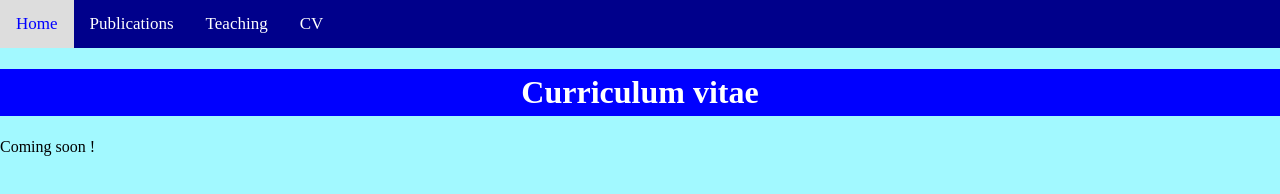
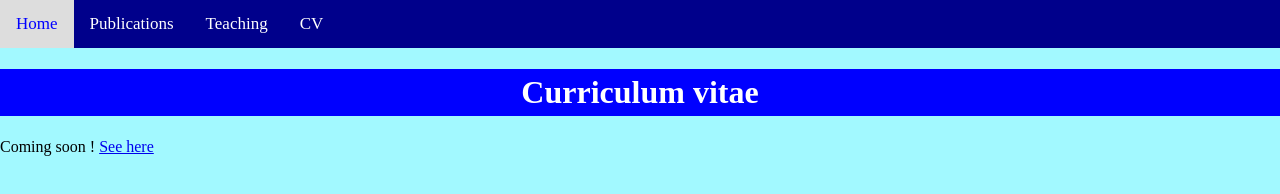
Before and after one commit to alexandrebenoist/alexandrebenoist.github.io, a plain HTML site: page cv.html in a window 1280 px wide. Drawn offline with Linux system fonts and the light colour scheme.

Commit message:
internship report added

```diff
--- a/cv.html
+++ b/cv.html
@@ -46,7 +46,8 @@ h2 {
      <a href="./cv.html">CV</a>
    </div>
     <h1 style="background-color:Blue;color:White;padding:5px;" align= "center">Curriculum vitae</h1>
-   <p>Coming soon !  </p>
+   <p>Coming soon !
+   <a href="./masterThesis.pdf">See here</a> </p>
 
 </body>
 </html>
```
Also changed, not shown: 2 other files.
